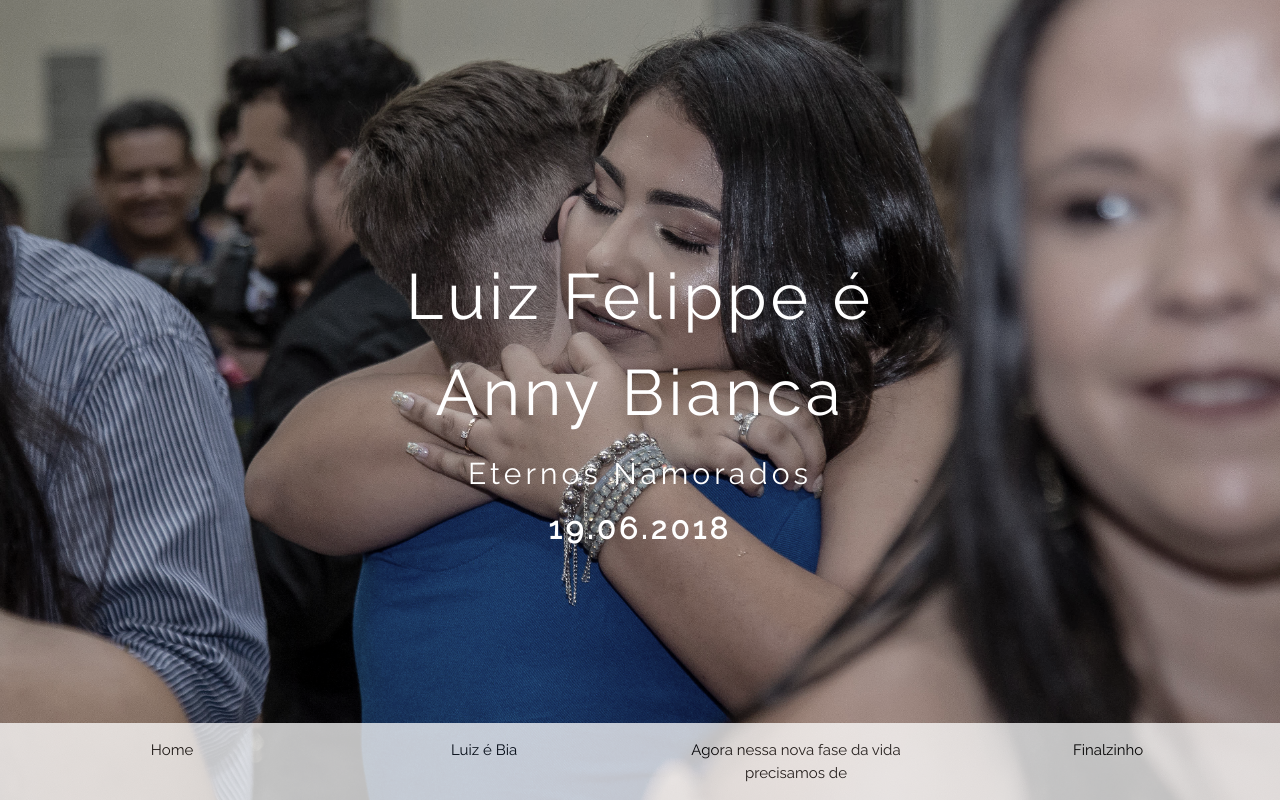
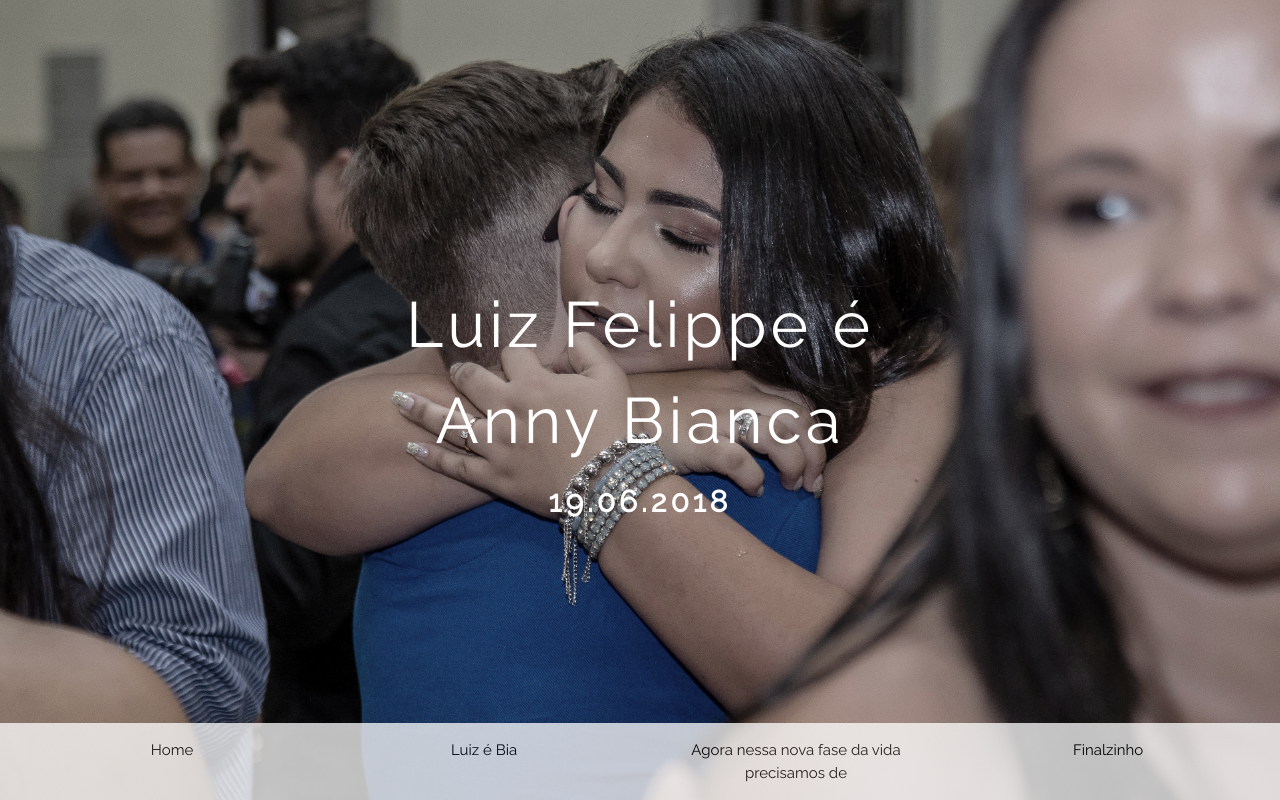
Before and after one commit to LuizFelippeSilvaFagundes/nossosite.github.io, a plain HTML site: page index.html in a window 1280 px wide. Shown: the top 800 px of the page. Drawn offline with nearby package versions, Linux system fonts and the light colour scheme.

Commit message:
Update index.html

```diff
--- a/index.html
+++ b/index.html
@@ -26,7 +26,6 @@ p {line-height: 2}
 <header class="w3-display-container w3-wide bgimg w3-grayscale-min" id="home">
  <div class="w3-display-middle w3-text-white w3-center">
    <h1 class="w3-jumbo">Luiz Felippe é Anny Bianca</h1>
-   <h2>Eternos Namorados</h2>
    <h2><b>19.06.2018</b></h2>
  </div>
 </header>
```
